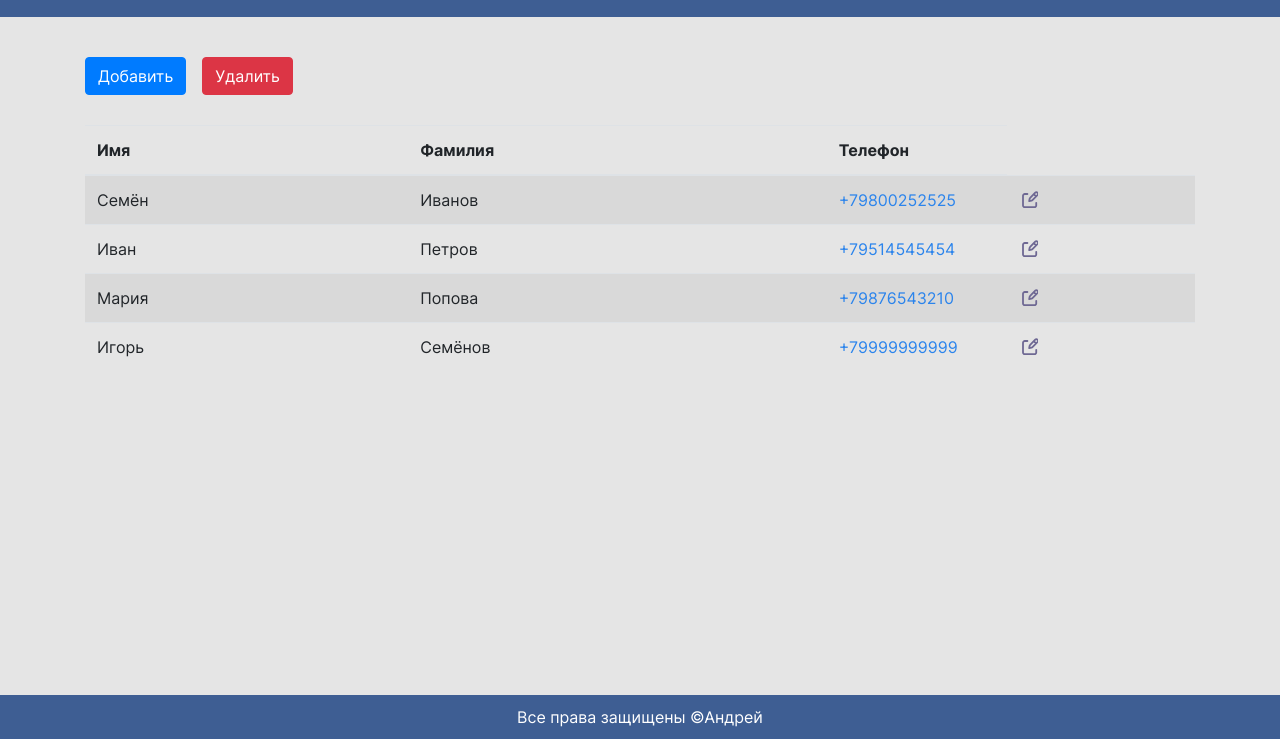
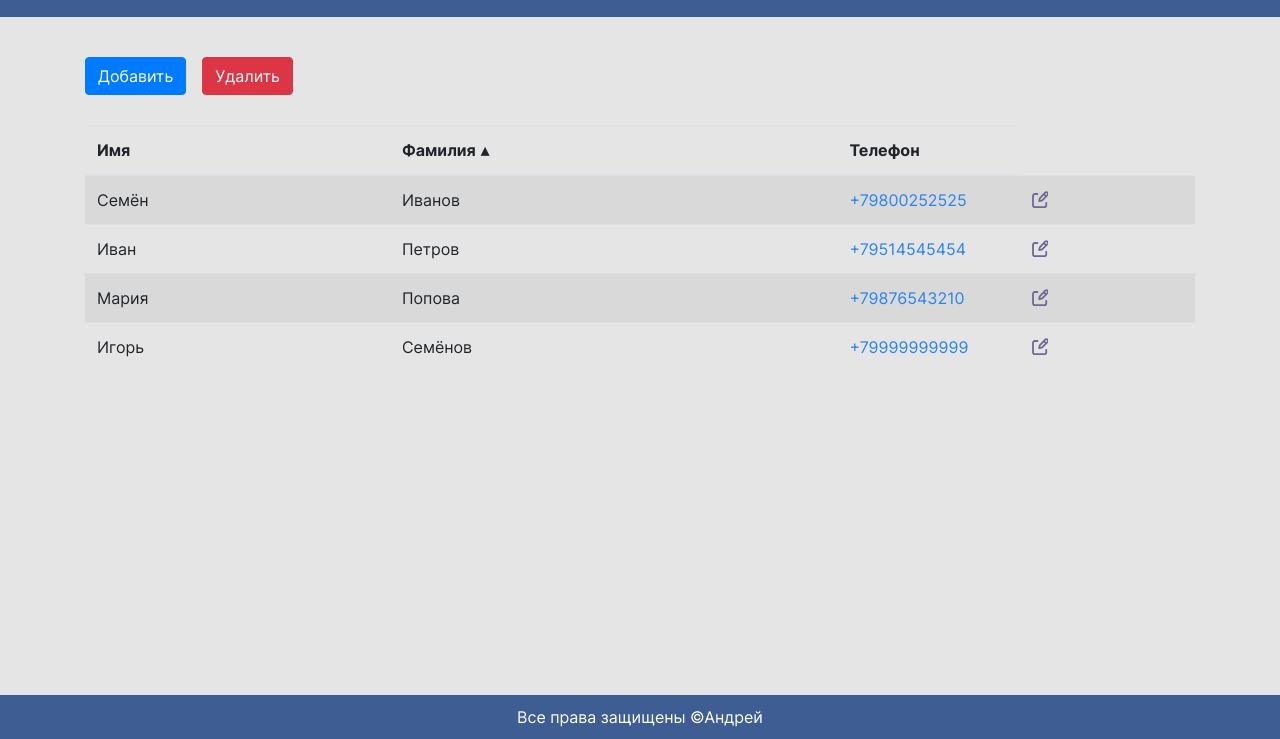
Before and after one commit to demorest49de/phonebook, a plain HTML site: page index.html in a window 1280 px wide. Both pictures are taken after a click on the element "Фамилия". Shown: the part 61-800 px from the top of the page. Drawn offline with nearby package versions, Linux system fonts and the light colour scheme.

Commit message:
main.js changed;

```diff
--- a/css/phonebook.css
+++ b/css/phonebook.css
@@ -36,20 +36,20 @@
     display: none;
 }
 
-tbody{
+tbody {
     table-layout: fixed;
 }
 
-.phoneNumber{
+.phoneNumber {
     color: #2B84EC;
     width: 180px;
 }
 
-td{
+td {
 
 }
 
-.icon{
+.icon {
     display: block;
     width: 20px;
     height: 20px;
@@ -66,7 +66,7 @@ td{
     background-image: url("../img/del.svg");
 }
 
-.edit-icon{
+.edit-icon {
     background-image: url("../img/edit.svg");
 }
 
@@ -78,7 +78,6 @@ td{
 .btn-wrapper {
     margin-bottom: 30px;
 }
-
 
 
 .form {
@@ -162,3 +161,20 @@ td{
     color: #fff;
     text-align: center;
 }
+
+th {
+    cursor: pointer;
+}
+
+.th-sort-asc::after {
+    content: '\25b4';
+}
+
+.th-sort-desc::after {
+    content: '\25be';
+}
+
+.th-sort-asc::after,
+.th-sort-desc::after {
+    margin-left: 5px;
+}
--- a/js/main.js
+++ b/js/main.js
@@ -349,9 +349,7 @@
       const sortedRows = rows.sort((a, b) => {
         const aText = a.childNodes[column].textContent;
         const bText = b.childNodes[column].textContent;
-        console.log(': ',column);
-        console.log('aText: ', aText);
-        console.log('bText: ', bText);
+
         return aText > bText ? (1 * dirModifier) : (-1 * dirModifier);
       });
 
```
